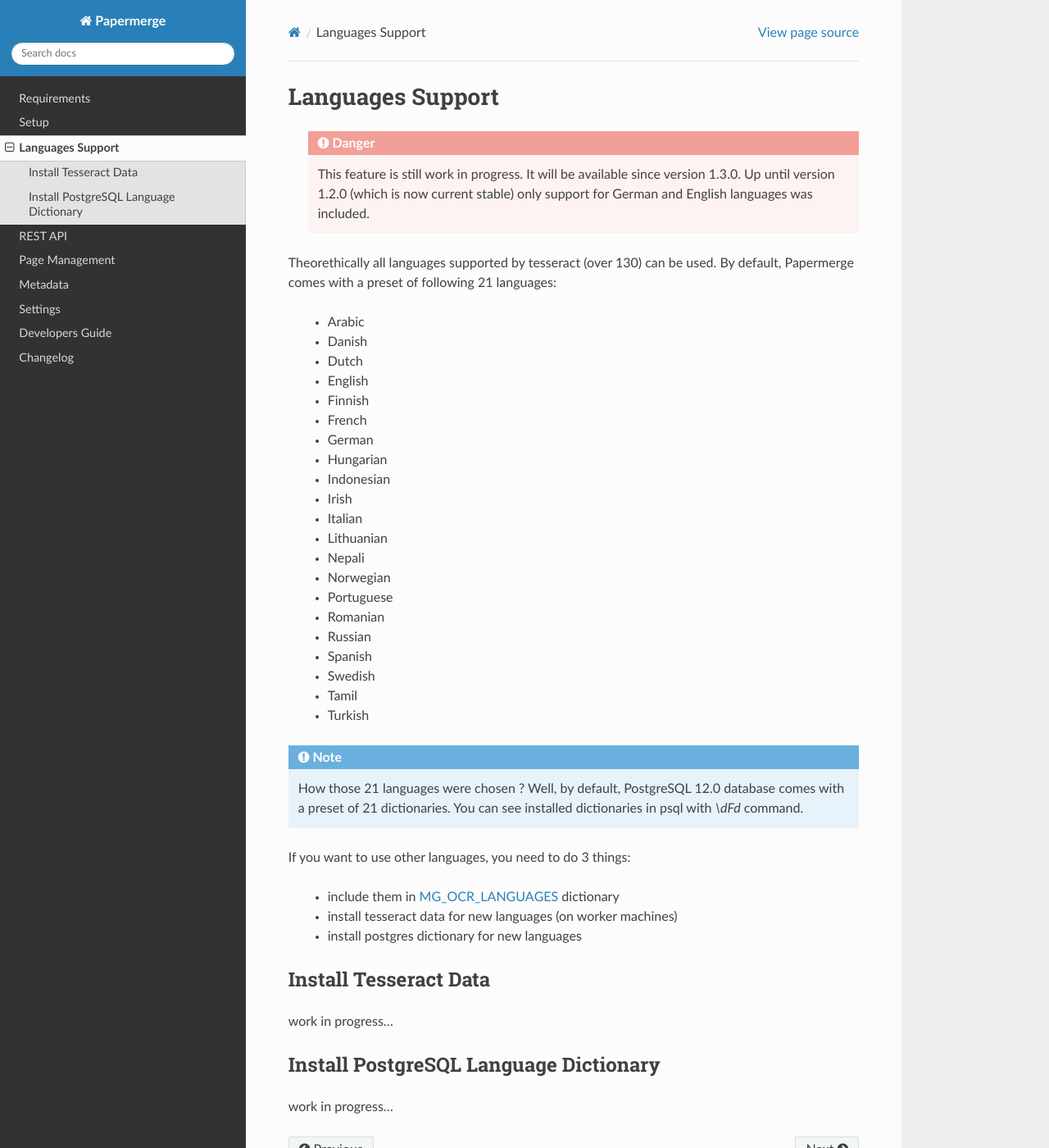
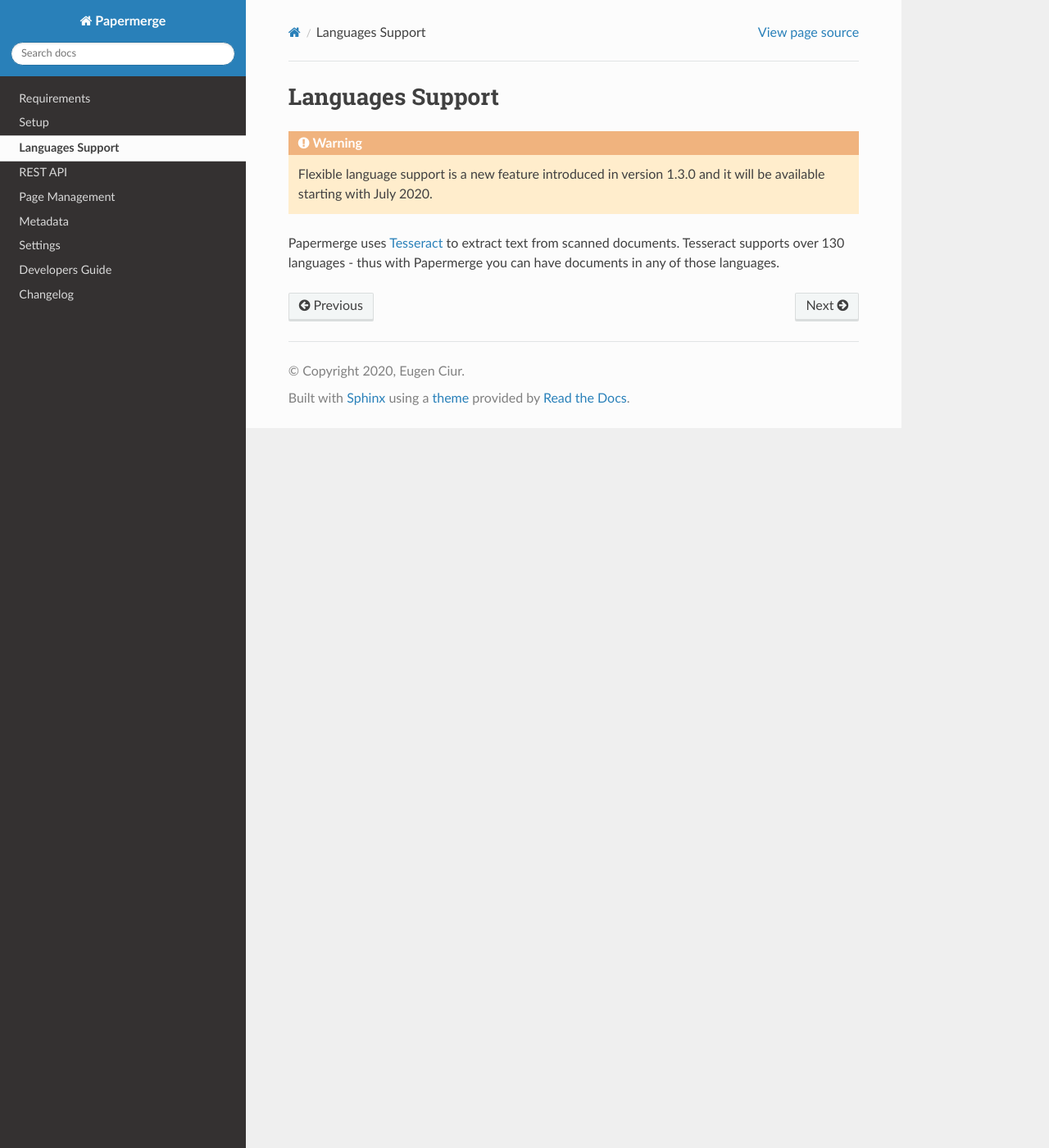
Before and after one commit to ciur/papermerge, a Sphinx documentation site: the page built from docs/source/languages.rst, in a window 1280 px wide and 1400 px high. Shown: the whole window at 82% size. Built offline with Sphinx 7.4.7 and the Read the Docs theme 2.0.0, drawn with Linux system fonts in a browser that asks for light colours.

Commit message:
Update languages support documentation.

```diff
--- a/docs/source/languages.rst
+++ b/docs/source/languages.rst
@@ -3,54 +3,12 @@
 Languages Support
 ===================
 
- .. DANGER::
-   This feature is still work in progress. It will be available since version
-   1.3.0. Up until version 1.2.0 (which is now current stable) only support for
-   German and English languages was included.
+.. warning::
 
-Theorethically all languages supported by tesseract (over 130) can be used.
-By default, Papermerge comes with a preset of following 21 languages:
-
-    * Arabic
-    * Danish
-    * Dutch
-    * English
-    * Finnish
-    * French
-    * German
-    * Hungarian
-    * Indonesian
-    * Irish
-    * Italian
-    * Lithuanian
-    * Nepali
-    * Norwegian
-    * Portuguese
-    * Romanian
-    * Russian
-    * Spanish
-    * Swedish
-    * Tamil
-    * Turkish
-
-.. note::
-
-    How those 21 languages were chosen ? Well, by default, PostgreSQL 12.0 database comes with
-    a preset of 21 dictionaries. You can see installed dictionaries in psql with `\\dFd` command.
-
-If you want to use other languages, you need to do 3 things:
-
-    * include them in :ref:`MG_OCR_LANGUAGES` dictionary
-    * install tesseract data for new languages (on worker machines)
-    * install postgres dictionary for new languages
-
-Install Tesseract Data
-***********************
-
-work in progress...
+    Flexible language support is a new feature introduced in version 1.3.0 and
+    it will be available starting with July 2020.
 
 
-Install PostgreSQL Language Dictionary
-***************************************
-
-work in progress...
+Papermerge uses `Tesseract <https://github.com/tesseract-ocr/tesseract>`_ to extract text from
+scanned documents.
+Tesseract supports over 130 languages - thus with Papermerge you can have documents in any of those languages.
--- a/docs/source/metadata.rst
+++ b/docs/source/metadata.rst
@@ -71,7 +71,6 @@
 eventually with letter characters).
 
 Knowing metadata type is not enough. Consider example of 06.05.2020 date.
-
 Does 06.05.2020 date refer to 6th of May 2020 or does it refer to 5th of June
 2020 ? To remove any confusion, when you define a new metadata, usually you
 will need to provide a specific **format** for that type. In previous example
```
